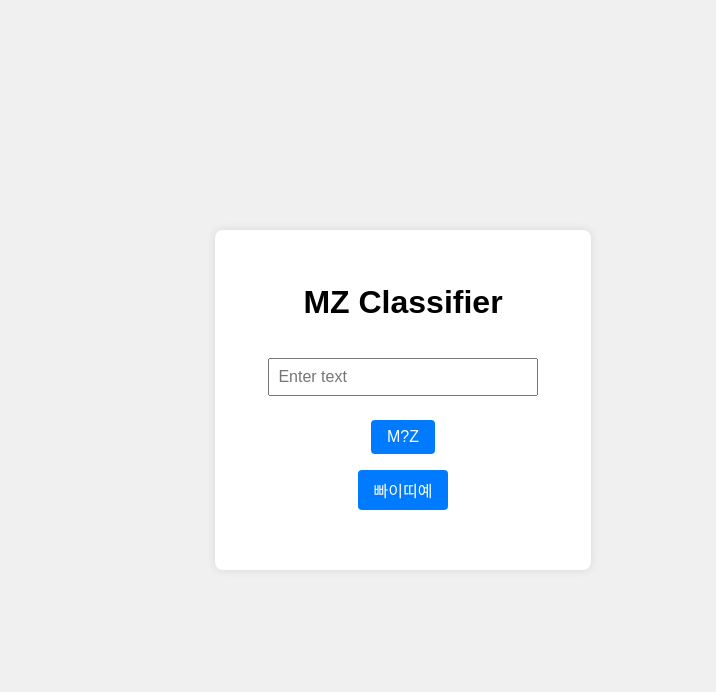
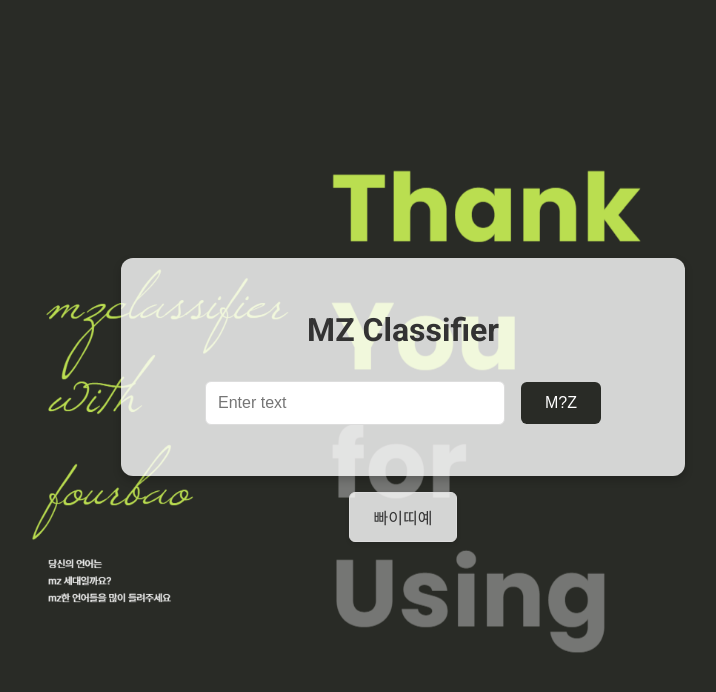
Before and after one commit to yewonowey/mz, a website: page public/index.html in a window 1280 px wide. Both pictures are taken after a click on the button "하이띠예". Shown: the whole page, without its empty margins (237-953 px from the left). Drawn offline with Linux system fonts and the light colour scheme.

```diff
--- a/public/index.html
+++ b/public/index.html
@@ -1,115 +1,169 @@
 <!DOCTYPE html>
 <html>
   <head>
-    <meta charset="UTF-8">
+    <meta charset="UTF-8" />
     <title>MZ Classifier</title>
+    <link
+      rel="stylesheet"
+      href="https://fonts.googleapis.com/css2?family=Roboto:wght@400;700&display=swap"
+    />
     <style>
       body {
-            font-family: Arial, sans-serif;
+        font-family: "Roboto", sans-serif;
         display: flex;
+        flex-direction: column; /* 컨테이너와 버튼을 수직으로 배치 */
         justify-content: center;
         align-items: center;
         height: 100vh;
         margin: 0;
-            background-color: #f0f0f0;
+        background-image: url("./src/back.png"); /* 배경 이미지의 경로 */
+        background-size: cover; /* 이미지가 전체 배경을 덮도록 설정 */
+        background-position: center; /* 이미지가 중앙에 위치하도록 설정 */
+        background-repeat: no-repeat; /* 이미지 반복 방지 */
       }
       .container {
         text-align: center;
-            background-color: #fff;
         padding: 2em;
-            border-radius: 8px;
-            box-shadow: 0 0 10px rgba(0,0,0,0.1);
+        border-radius: 12px;
+        box-shadow: 0 4px 8px rgba(0, 0, 0, 0.2);
+        max-width: 500px;
+        width: 90%;
+        background: rgba(
+          255,
+          255,
+          255,
+          0.8
+        ); /* 선택 사항: 컨테이너의 반투명 배경 */
+      }
+      h1 {
+        margin-bottom: 1em;
+        color: #333;
+      }
+      form {
+        display: flex;
+        justify-content: center;
+        align-items: center;
+        gap: 1em; /* 요소들 사이의 기본 간격 */
       }
       input[type="text"] {
-            padding: 0.5em;
-            margin: 1em 0;
-            width: 80%;
+        padding: 0.75em;
+        width: 60%; /* 입력 필드 너비 조정 */
         font-size: 1em;
+        border: 1px solid #ddd;
+        border-radius: 6px;
+        box-sizing: border-box;
       }
       button {
-            padding: 0.5em 1em;
+        padding: 0.75em 1.5em;
         font-size: 1em;
-            background-color: #007BFF;
+        background-color: #292b26;
         color: #fff;
         border: none;
-            border-radius: 4px;
+        border-radius: 6px;
         cursor: pointer;
-            margin: 0.5em;
+        transition: background-color 0.3s, transform 0.2s;
       }
       button:hover {
-            background-color: #0056b3;
+        background-color: #292b26;
+        transform: scale(1.05);
       }
-        .result, .final-result {
+      #endButton {
+        margin-top: 1em; /* 컨테이너와 버튼 사이의 공백을 설정 */
+        background-color: rgba(255, 255, 255, 0.8); /* 반투명 흰색 배경 */
+        color: #333; /* 텍스트 색상 */
+        border: 1px solid #ddd; /* 테두리 색상 */
+        box-shadow: 0 2px 4px rgba(0, 0, 0, 0.1); /* 버튼에 약간의 그림자 추가 */
+      }
+      .result,
+      .final-result {
         margin-top: 1em;
         font-size: 1.2em;
         color: #333;
+      }
+      @media (max-width: 600px) {
+        .container {
+          padding: 1em;
+        }
+        input[type="text"] {
+          width: 80%; /* 모바일에서 입력 필드 너비 조정 */
+        }
       }
     </style>
   </head>
   <body>
     <div class="container">
       <h1>MZ Classifier</h1>
-        <form id="classifyForm" style="display:none;">
-            <input type="text" name="text" placeholder="Enter text" required>
+      <form id="classifyForm" style="display: none">
+        <input type="text" name="text" placeholder="Enter text" required />
         <button type="submit">M?Z</button>
       </form>
       <button id="startButton">하이띠예</button>
-        <button id="endButton" style="display:none;">빠이띠예</button>
       <div id="classifyResult" class="result"></div>
       <div class="final-result" id="finalResult"></div>
     </div>
+    <button id="endButton" style="display: none">빠이띠예</button>
     <script>
       let mzCount = 0;
       let notMzCount = 0;
 
-        document.getElementById('startButton').addEventListener('click', function() {
+      document
+        .getElementById("startButton")
+        .addEventListener("click", function () {
           mzCount = 0;
           notMzCount = 0;
-            document.getElementById('classifyForm').style.display = 'block';
-            document.getElementById('startButton').style.display = 'none';
-            document.getElementById('endButton').style.display = 'inline';
-            document.getElementById('classifyResult').textContent = '';
-            document.getElementById('finalResult').textContent = '';
+          document.getElementById("classifyForm").style.display = "flex";
+          document.getElementById("startButton").style.display = "none";
+          document.getElementById("endButton").style.display = "inline";
+          document.getElementById("classifyResult").textContent = "";
+          document.getElementById("finalResult").textContent = "";
         });
 
-        document.getElementById('classifyForm').addEventListener('submit', async function(e) {
+      document
+        .getElementById("classifyForm")
+        .addEventListener("submit", async function (e) {
           e.preventDefault();
           const text = e.target.elements.text.value;
-            const response = await fetch('/classify', {
-                method: 'POST',
+          const response = await fetch("/classify", {
+            method: "POST",
             headers: {
-                    'Content-Type': 'application/json'
+              "Content-Type": "application/json",
             },
-                body: JSON.stringify({ text })
+            body: JSON.stringify({ text }),
           });
           const result = await response.json();
-            if (result.result === 'MZ!') {
+          if (result.result === "MZ!") {
             mzCount++;
-                document.getElementById('classifyResult').textContent = `이건 NOT MZ!`;
-            } else if (result.result === 'NOT MZ!') {
+            document.getElementById(
+              "classifyResult"
+            ).textContent = `이건 NOT MZ!`;
+          } else if (result.result === "NOT MZ!") {
             notMzCount++;
-                document.getElementById('classifyResult').textContent = `이건 MZ!`;
+            document.getElementById("classifyResult").textContent = `이건 MZ!`;
           } else {
-                document.getElementById('classifyResult').textContent = `이건 MZ!`;
+            document.getElementById("classifyResult").textContent = `이건 MZ!`;
           }
           e.target.reset();
         });
 
-        document.getElementById('endButton').addEventListener('click', function() {
-            let finalResult = '';
+      document
+        .getElementById("endButton")
+        .addEventListener("click", function () {
+          let finalResult = "";
           if (mzCount > notMzCount) {
-                finalResult = '말투 왜 그래? 인터넷 많이 하는 사람같아';
+            finalResult = "말투 왜 그래? 인터넷 많이 하는 사람같아,,";
           } else if (notMzCount > mzCount) {
-                finalResult = '인터넷 좀 더 하시길';
+            finalResult = "인터넷 좀 더 하시길..ㅂㅂ";
           } else {
-                finalResult = '얜 뭐지';
+            finalResult = "얜 뭐지";
           }
-            document.getElementById('finalResult').textContent = finalResult;
-            document.getElementById('classifyForm').style.display = 'none';
-            document.getElementById('startButton').style.display = 'inline';
-            document.getElementById('startButton').textContent = '다시하기'; // 여기서 버튼의 텍스트를 변경합니다.
-            document.getElementById('endButton').style.display = 'none';
-            document.getElementById('classifyResult').textContent = '';
+          document.getElementById("finalResult").textContent = finalResult;
+          document.getElementById("classifyForm").style.display = "none";
+          document.getElementById("startButton").style.display = "inline";
+          document.getElementById("startButton").textContent = "다시하기"; // 여기서 버튼의 텍스트를 변경합니다.
+          document.getElementById("endButton").style.display = "none";
+          document.getElementById("classifyResult").textContent = "";
+          mzCount = 0; // mzCount를 0으로 초기화
+          notMzCount = 0; // notMzCount를 0으로 초기화
         });
     </script>
   </body>
```
Also changed, not shown: public/src/back.png (added), 2 other files. Lines whose indentation alone changed are shown as unchanged.
